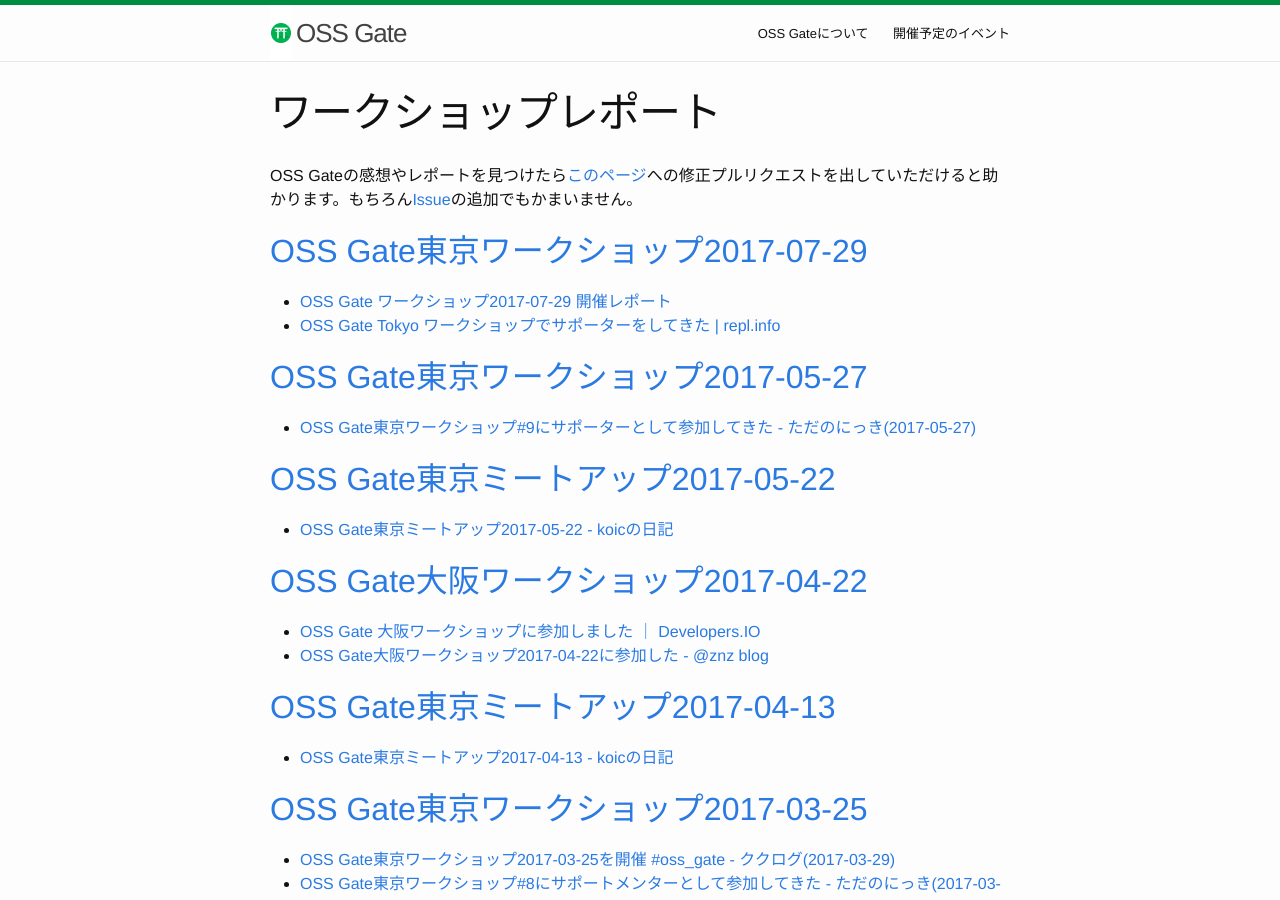
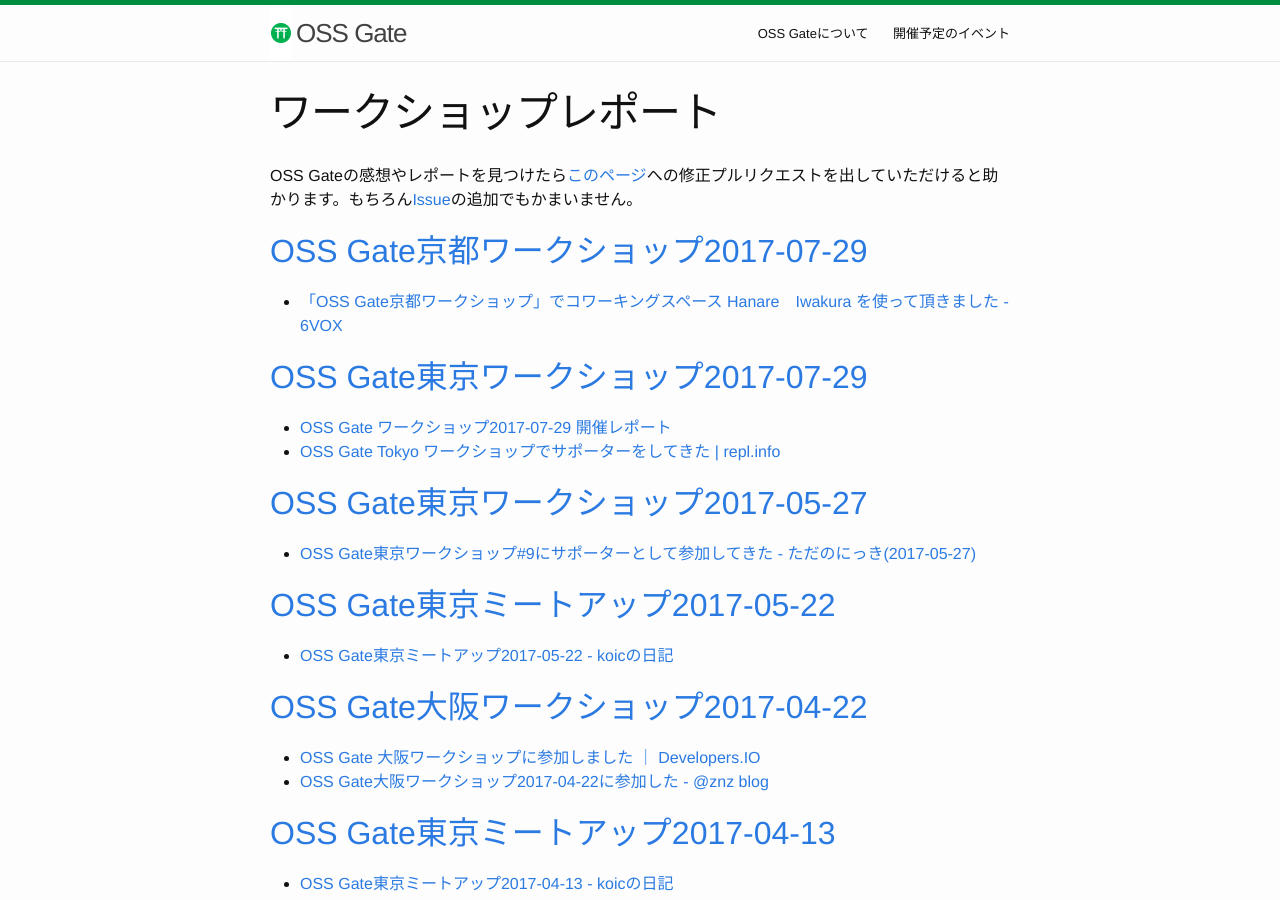
Before and after one commit to oss-gate/oss-gate.github.io, a Jekyll site: the page built from workshop/report.md, in a window 1280 px wide and 900 px high. Built offline with Jekyll 4.4.1, drawn with Linux system fonts in a browser that asks for light colours; comment, search, counter and statistics services are not loaded.

Commit message:
add a report of kyoto workshop

```diff
--- a/workshop/report.md
+++ b/workshop/report.md
@@ -4,6 +4,9 @@
 ---
 
 OSS Gateの感想やレポートを見つけたら[このページ](https://github.com/oss-gate/oss-gate.github.io/blob/master/workshop/report.md)への修正プルリクエストを出していただけると助かります。もちろん[Issue](https://github.com/oss-gate/oss-gate.github.io/issues)の追加でもかまいません。
+
+## [OSS Gate京都ワークショップ2017-07-29](https://oss-gate.doorkeeper.jp/events/62572)
+  * [「OSS Gate京都ワークショップ」でコワーキングスペース Hanare　Iwakura を使って頂きました \- 6VOX](http://blog.6vox.com/2017/07/oss-gate-hanareiwakura.html)
 
 ## [OSS Gate東京ワークショップ2017-07-29](https://oss-gate.doorkeeper.jp/events/61378)
   * [OSS Gate ワークショップ2017-07-29 開催レポート](https://medium.com/@kato.tomoyuki/oss-gate-workshop-20170729-152987968d36)
```
